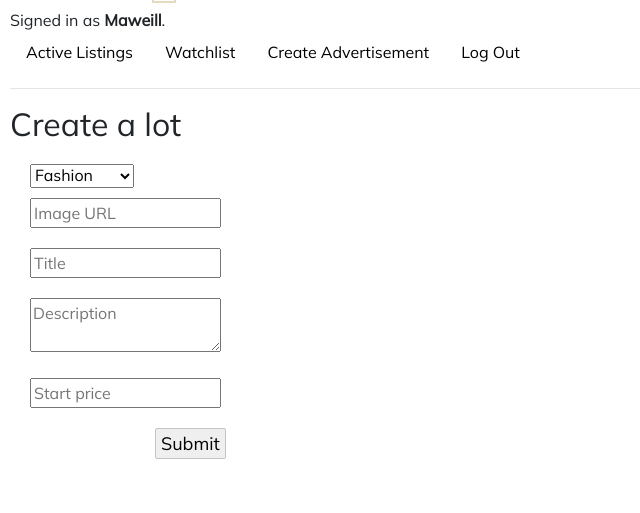
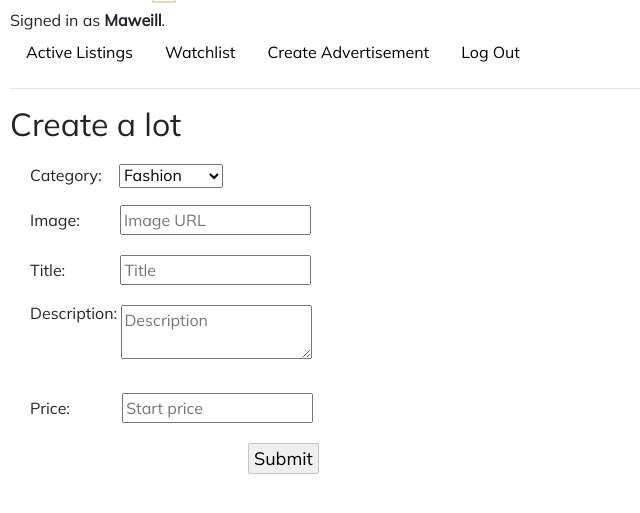
Before and after one commit to DuLovell/Project2, a Django app: page /create in a window 1280 px wide. Shown: the part 58-571 px from the top of the page, without its empty margins (0-640 px from the left). Run offline with Django 3.2, Linux system fonts and the light colour scheme; a user stored in the database is signed in; some libraries are stand-ins or nearby versions.

Commit message:
Final commit

```diff
--- a/auctions/static/auctions/styles.css
+++ b/auctions/static/auctions/styles.css
@@ -125,14 +125,33 @@ button:hover {
 
 .create-input {
 	margin: 10px 0px 10px;
+	position: relative;
 }
 
 #create-button {
 	position: relative;
 	top: 10px;
-	left: 125px;
+	left: 218px;
 }
 
 #create-main {
 
 }
+
+#image-cr {
+	left: 36px;
+}
+#title-cr {
+	left: 51px;
+}
+#price-cr {
+	left: 48px;
+}
+#select {
+	position: relative;
+	left: 13px;
+}
+#descr-label {
+	position: relative;
+	bottom: 50px;
+}
--- a/auctions/templates/auctions/create.html
+++ b/auctions/templates/auctions/create.html
@@ -10,6 +10,7 @@ Create New Lot
 <div id="create-main">
 	<form action="create" method="post" style="margin: 20px">
 		{% csrf_token %}
+		<label for="select">Category: </label>
 		<select name="category" id="select">
 			<option value="Fashion">Fashion</option>
 			<option value="Toys">Toys</option>
@@ -18,10 +19,14 @@ Create New Lot
 			<option value="Appliances">Appliances</option>
 			<option value="Books">Books</option>
 		</select><br>
-		<input class="create-input" type="url" name="image" placeholder="Image URL" ><br>
-		<input class="create-input" type="text" name="title" placeholder="Title"><br>
-		<textarea class="create-input" name="description" placeholder="Description"></textarea><br>
-		<input class="create-input" type="number" step="0.01" min=0 name="price" placeholder="Start price"><br>
+		<label for="image-cr">Image: </label>
+		<input class="create-input" id="image-cr" type="url" name="image" placeholder="Image URL" ><br>
+		<label for="title-cr">Title: </label>
+		<input class="create-input" id="title-cr" type="text" name="title" placeholder="Title"><br>
+		<label for="descr-cr" id="descr-label">Description: </label>
+		<textarea class="create-input" id="descr-cr" name="description" placeholder="Description"></textarea><br>
+		<label for="price-cr" >Price: </label>
+		<input class="create-input" id="price-cr" type="number" step="0.01" min=0 name="price" placeholder="Start price"><br>
 		<button id="create-button"type="submit" style="padding: 1px 5px; font-size: 18px;">Submit</button>
 	</form>
 </div>
--- a/auctions/templates/auctions/layout.html
+++ b/auctions/templates/auctions/layout.html
@@ -7,6 +7,7 @@
         <link rel="stylesheet" href="https://stackpath.bootstrapcdn.com/bootstrap/4.4.1/css/bootstrap.min.css" integrity="sha384-Vkoo8x4CGsO3+Hhxv8T/Q5PaXtkKtu6ug5TOeNV6gBiFeWPGFN9MuhOf23Q9Ifjh" crossorigin="anonymous">
         <link href="{% static 'auctions/styles.css' %}" rel="stylesheet">
         <link rel="stylesheet" href="https://fonts.googleapis.com/css?family=Mulish"></li>
+        <link rel="icon" href="https://w0.pngwave.com/png/43/12/auction-gavel-computer-icons-bidding-auction-png-clip-art.png">
     </head>
     <body>
         <h1 id="header">Auction<span style="background-color: white; border: 2px solid #e4dbbf;">s</span></h1>
--- a/auctions/views.py
+++ b/auctions/views.py
@@ -103,7 +103,10 @@ def advertisement(request, id):
     highest_bid = ad.bid.last().amount
     comments = ad.comments.all().order_by("-date")
 
-    user_obj = User.objects.get(username=user)
+    try:
+        user_obj = User.objects.get(username=user)
+    except:
+        user_obj = None
     current_user_saved = ad.saved.filter(username=user)  # QuerySet
 
     if request.GET.get("q") == "watchlist":
```
Also changed, not shown: db.sqlite3.
